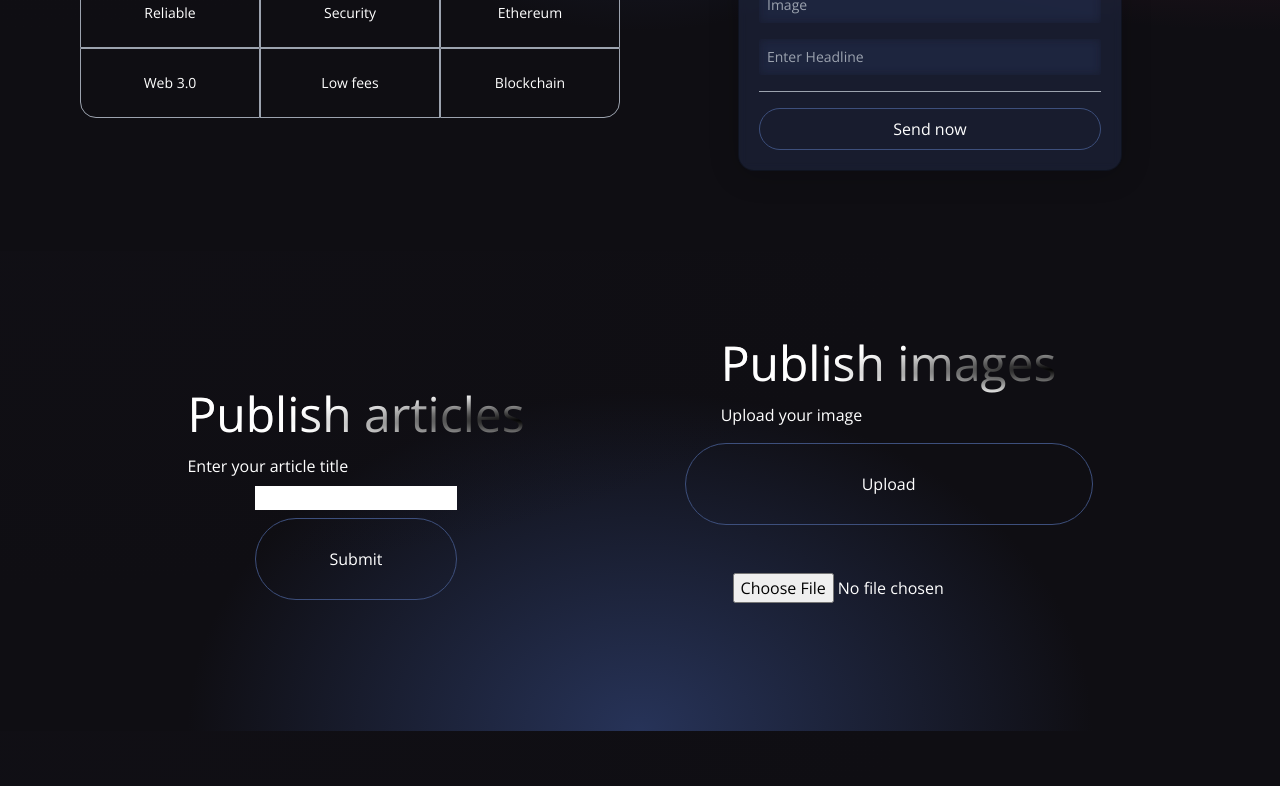
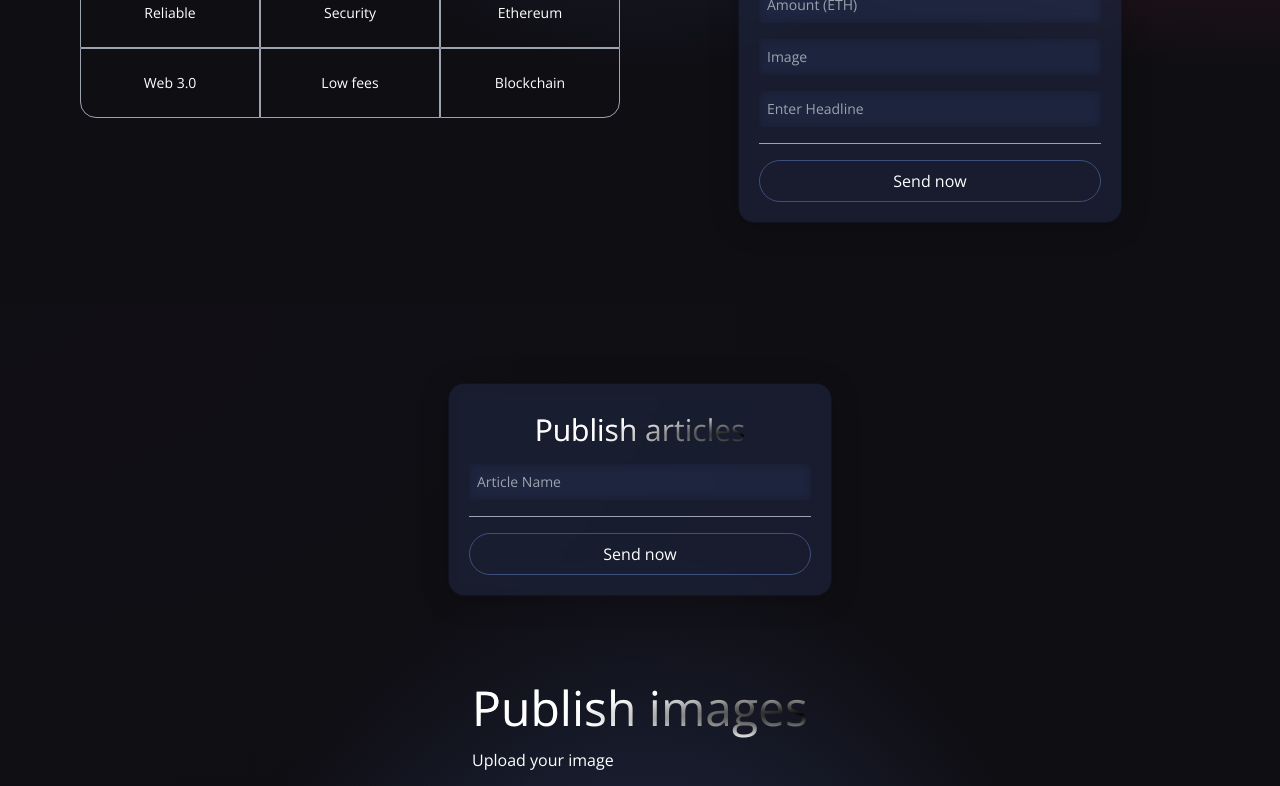
Before and after one commit to SimerusM/cruzhacks2022, a React (Create React App) app in the folder client/: page / in a window 1280 px wide. Shown: the part 498-1284 px from the top of the page. Built offline with nearby package versions, Linux system fonts and the light colour scheme; what react-alert-template-basic would draw is missing.

Commit message:
styling updates

```diff
--- a/client/src/components/Publish.jsx
+++ b/client/src/components/Publish.jsx
@@ -1,7 +1,21 @@
 import React, { Component, useState } from "react";
 import { ethers } from "ethers";
 import axios from 'axios';
+import { Loader } from ".";
 
+const commonStyles = "min-h-[70px] sm:px-0 px-2 sm:min-w-[120px] flex justify-center items-center border-[0.5px] border-gray-400 text-sm font-light text-white";
+
+const Input = ({ placeholder, name, type, value, onChange }) => (
+    <input
+      onChange={onChange}
+      placeholder={placeholder}
+      type={type}
+      step="0.0001"
+      value={value}
+      name={value}
+      className="my-2 w-full rounded-sm p-2 outline-none bg-transparent text-white border-none text-sm white-glassmorphism"
+    />
+);
 
 class Publish extends Component {
   constructor(props) {
@@ -10,6 +24,7 @@ class Publish extends Component {
       selectedFile: null,
       imagesrc: null,
       articleTitle: '',
+      isLoading: false
     };
   }
 
@@ -105,38 +120,35 @@ class Publish extends Component {
   render() {
     return (
       <div>
-
         <div className="flex w-full justify-center items-center gradient-bg-services">
           <div className="flex mf:flex-col flex-col items-center justify-between md:p-20 py-12 px-4">
             <div className="flex-1 flex flex-col justify-start items-start">
-              <h1 className="text-white text-3xl sm:text-5xl py-2 text-gradient ">
-                Publish articles
-              </h1>
-              <p className="text-left my-2 text-white font-light md:w-9/12 w-11/12 text-base">
-                Enter your article title
-              </p>
             </div>
 
-            {/* <div className="text-white w-full mt-2 border-[1px] p-2 border-[#3d4f7c] hover:bg-[#3d4f7c] rounded-full cursor-pointer flex-1 flex flex-col justify-start items-center p-7">
-              <button onClick={() => {console.log('hi')}}>Publish</button>
-            </div> */}
-            {/* <div className="items-center justify-between md:p-12 py-8 px-4">
-              <input type="text"/>
-            </div>  */}
-            <form onSubmit={this.articleOnSubmit}>
-              {/* <label>
-                <input type="text" name="hash" />
-              </label>
-              <div className="text-white w-full mt-2 border-[1px] p-2 border-[#3d4f7c] hover:bg-[#3d4f7c] rounded-full cursor-pointer flex-1 flex flex-col justify-start items-center p-7">
-                <button onClick={() => {console.log('hi')}}>Publish</button>
-              </div> */}
-              <input type="text" name="article" onChange={this.articleOnChange}/>
-              <div className="text-white w-full mt-2 border-[1px] p-2 border-[#3d4f7c] hover:bg-[#3d4f7c] rounded-full cursor-pointer flex-1 flex flex-col justify-start items-center p-7">
-                <input type="submit"/>
-              </div>
-            </form>
+            {/* Publishing Article */}
+            <div className="p-5 sm:w-96 w-full flex flex-col justify-start items-center blue-glassmorphism">
+                <h3 className="text-white text-3xl py-2 text-gradient ">
+                    Publish articles
+                </h3>
+                <Input placeholder="Article Name" name="article" type="text" onChange={this.articleOnChange} />
+                <div className="h-[1px] w-full bg-gray-400 my-2"/>
+                    {this.state.isLoading
+                     ? (<Loader />)
+                     : (
+                     <button
+                       type="submit"
+                       onClick={() => this.articleOnSubmit(Input.name)}
+                       className="text-white w-full mt-2 border-[1px] p-2 border-[#3d4f7c] hover:bg-[#3d4f7c] rounded-full cursor-pointer"
+                     >
+                       Send now
+                     </button>
+                    )}
 
-          </div>
+            </div>
+            {/* </div> */}
+
+
+
 
           <div className="flex mf:flex-col flex-col items-center justify-between md:p-20 py-12 px-4">
             <div className="flex-1 flex flex-col justify-start items-start">
@@ -156,8 +168,8 @@ class Publish extends Component {
             </div>
           </div>
         </div>
-
       </div>
+    </div>
     );
   }
 }
--- a/client/src/components/Welcome.jsx
+++ b/client/src/components/Welcome.jsx
@@ -84,6 +84,9 @@ const Welcome = () => {
 
                     {/* Input Form */}
                     <div className="p-5 sm:w-96 w-full flex flex-col justify-start items-center blue-glassmorphism">
+                        <h3 className="text-white text-3xl py-2 text-gradient ">
+                            Publish articles
+                        </h3>
                         <Input placeholder="Address To" name="addressTo" type="text" handleChange={() => {}} />
                         <Input placeholder="Amount (ETH)" name="amount" type="number" handleChange={() => {}} />
                         <Input placeholder="Image" name="keyword" type="text" handleChange={() => {}} />
```
